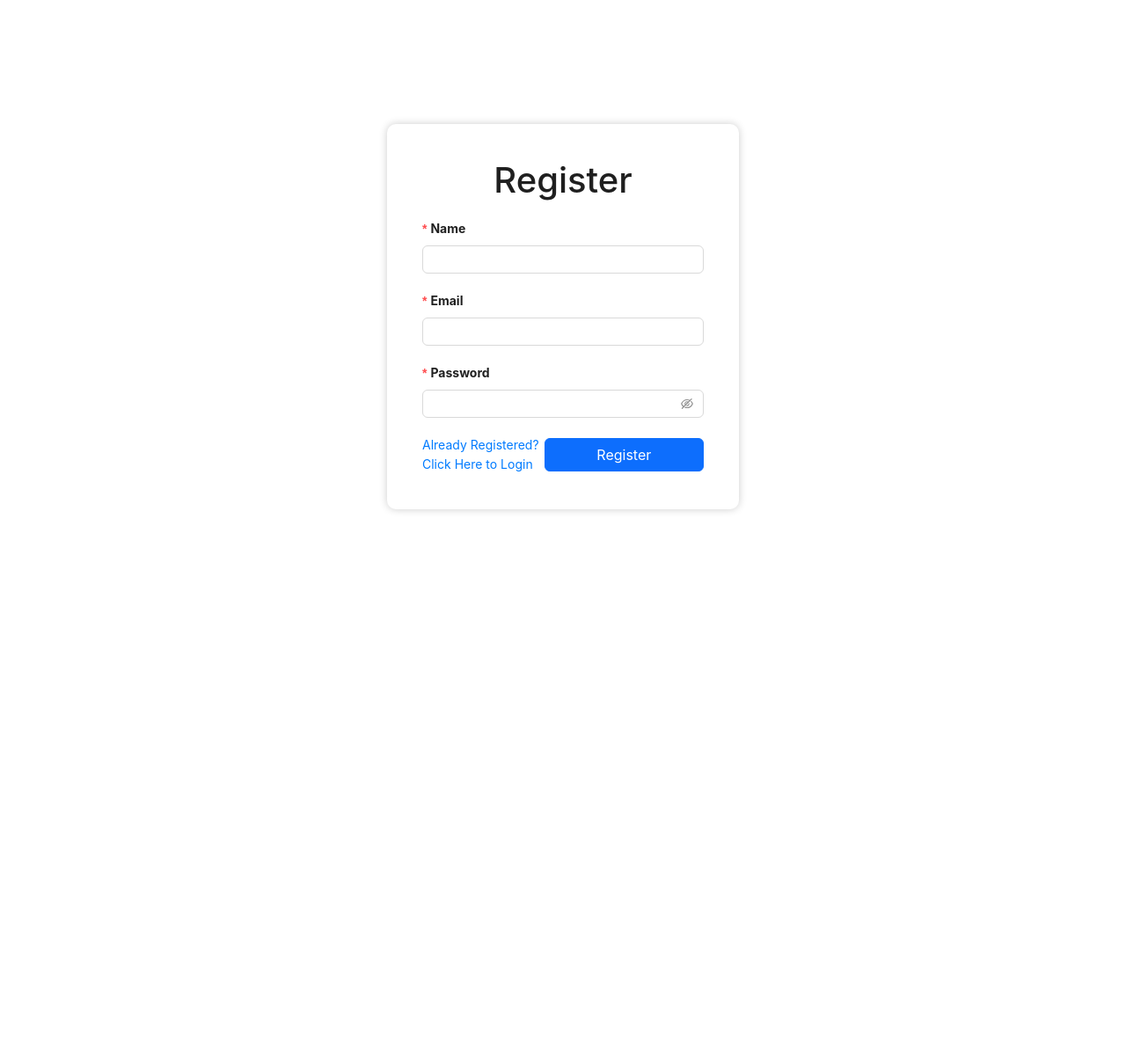
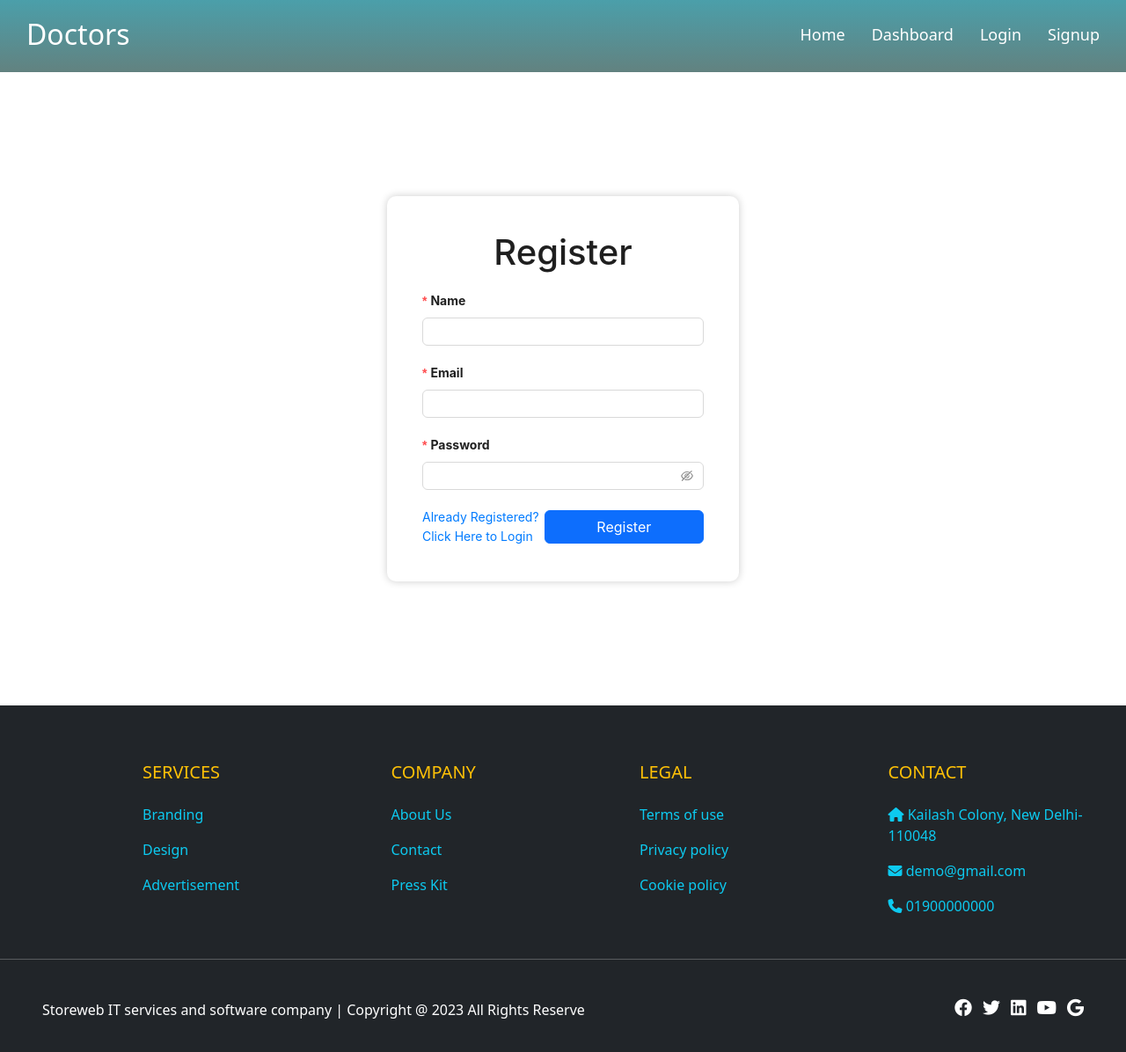
Before and after one commit to SouravKrGupta/Appointment_System, a React (Create React App) app in the folder client/: page /register in a window 1280 px wide. Shown: the top 1196 px of the page at 88% size. Before the commit the page ends 800 px from the top, so only its background shows below. Built offline with nearby package versions, Linux system fonts and the light colour scheme.

Commit message:
header & footer

```diff
--- a/client/src/App.js
+++ b/client/src/App.js
@@ -15,16 +15,17 @@ import Users from "./pages/admin/Users";
 import DoctorAppointments from "./pages/doctor/DoctorAppointments";
 import Profile from "./pages/doctor/Profile";
 import UserHomePage from "./pages/UserHomePage";
+import Footer from "./Footer/Footer";
+import Header from "./Header/Header";
 
 function App() {
   const { loading } = useSelector((state) => state.alerts);
 
-
   return (
     <>
+      <BrowserRouter>
+        <Header></Header>
 
-
-      <BrowserRouter>
         {loading ? (
           <Spinner />
         ) : (
@@ -37,11 +38,11 @@ function App() {
                 </ProtectedRoute>
               }
             />
-             <Route
+            <Route
               path="/userHome"
               element={
                 <ProtectedRoute>
-                  <UserHomePage/>
+                  <UserHomePage />
                 </ProtectedRoute>
               }
             />
@@ -85,7 +86,7 @@ function App() {
                 </ProtectedRoute>
               }
             />
-           <Route
+            <Route
               path="/appointments"
               element={
                 <ProtectedRoute>
@@ -127,6 +128,8 @@ function App() {
             />
           </Routes>
         )}
+
+        <Footer></Footer>
       </BrowserRouter>
     </>
   );
--- /dev/null
+++ b/client/src/Footer/Footer.js
@@ -0,0 +1,104 @@
+import React from "react";
+import { Link } from "react-router-dom";
+
+const Footer = () => {
+  return (
+    <footer className="bg-dark text-white pt-5">
+      <div className="pb-3">
+        <div style={{ paddingLeft: "150px" }} className="row w-100 mx-auto">
+          <div className="col-md-3 col-lg-3 col-xl-3 text-start mx-auto mt-3">
+            <h5 className="text-uppercase mb-4 text-warning">Services</h5>
+            <div className="d-flex row gap-3">
+              <Link className="text-decoration-none text-info">Branding</Link>
+              <Link className="text-decoration-none text-info">Design</Link>
+              <Link className="text-decoration-none text-info">
+                Advertisement
+              </Link>
+            </div>
+          </div>
+          <div className="col-md-3 col-lg-3 col-xl-3 mx-auto mt-3">
+            <h5 className="text-uppercase mb-4 text-warning">Company</h5>
+            <div className="d-flex row gap-3">
+              <Link className="text-decoration-none text-info">About Us</Link>
+              <Link className="text-decoration-none text-info">Contact</Link>
+              <Link className="text-decoration-none text-info">Press Kit</Link>
+            </div>
+          </div>
+          <div className="col-md-3 col-lg-3 col-xl-3 mx-auto mt-3">
+            <h5 className="text-uppercase mb-4 text-warning">Legal</h5>
+            <div className="d-flex row gap-3">
+              <Link className="text-decoration-none text-info">
+                Terms of use
+              </Link>
+              <Link className="text-decoration-none text-info">
+                Privacy policy
+              </Link>
+              <Link className="text-decoration-none text-info">
+                Cookie policy
+              </Link>
+            </div>
+          </div>
+          <div className="col-md-3 col-lg-3 col-xl-3 mx-auto mt-3">
+            <h5 className="text-uppercase mb-4 text-warning">Contact</h5>
+            <div className="text-info">
+              <p>
+                <i className="fas fa-home"></i> Kailash Colony, New Delhi-110048
+              </p>
+              <p>
+                <i className="fas fa-envelope"></i> demo@gmail.com
+              </p>
+              <p>
+                <i className="fas fa-phone"></i> 01900000000
+              </p>
+            </div>
+          </div>
+        </div>
+        <div></div>
+      </div>
+      <hr className="w-100" />
+
+      <div className="d-flex justify-content-between align-items-center p-4 px-5">
+        <div>
+          <p className="">
+            Storeweb IT services and software company | Copyright @ 2023 All
+            Rights Reserve
+          </p>
+        </div>
+        <div>
+          <ul
+            style={{ fontSize: "20px" }}
+            className="list-unstyled list-inline gap-1 d-flex"
+          >
+            <li className="list-inline-item">
+              <a href="#" className="btn-sm text-white">
+                <i className="fab fa-facebook"></i>
+              </a>
+            </li>
+            <li className="list-inline-item">
+              <a href="#" className="btn-sm text-white">
+                <i className="fab fa-twitter"></i>
+              </a>
+            </li>
+            <li className="list-inline-item">
+              <a href="#" className="btn-sm text-white">
+                <i className="fab fa-linkedin"></i>
+              </a>
+            </li>
+            <li className="list-inline-item">
+              <a href="#" className="btn-sm text-white">
+                <i className="fab fa-youtube"></i>
+              </a>
+            </li>
+            <li className="list-inline-item">
+              <a href="#" className="btn-sm text-white">
+                <i className="fab fa-google"></i>
+              </a>
+            </li>
+          </ul>
+        </div>
+      </div>
+    </footer>
+  );
+};
+
+export default Footer;
--- /dev/null
+++ b/client/src/Header/Header.css
@@ -0,0 +1,23 @@
+.navbar-navbar {
+  display: flex;
+  justify-content: space-between;
+  align-items: center;
+  background-image: linear-gradient(to top, #628280 , #4b9faa);
+  padding: 20px 30px 8px 30px;
+  color: white;
+}
+
+
+
+.nav-btn-all {
+  display: flex;
+  list-style: none;
+  gap: 30px;
+}
+
+.nav-btn-link {
+  text-decoration: none;
+  color: white;
+  font-size: 18px;
+  text-transform: capitalize;
+}
--- /dev/null
+++ b/client/src/Header/Header.js
@@ -0,0 +1,34 @@
+import React from "react";
+import "./Header.css";
+import { Link } from "react-router-dom";
+
+const Header = () => {
+  return (
+    <nav>
+      <div className="navbar-navbar">
+        <div>
+          <h2>Doctors</h2>
+        </div>
+        <div>
+          <ul className="nav-btn-all">
+            <li className="nav-btn-li">
+              <Link className="nav-btn-link" >Home</Link>
+            </li>
+            <li className="nav-btn-li">
+              <Link className="nav-btn-link" >Dashboard</Link>
+            </li>
+            <li className="nav-btn-li">
+              <Link className="nav-btn-link" >Login</Link>
+            </li>
+            <li className="nav-btn-li">
+              <Link className="nav-btn-link" >Signup</Link>
+            </li>
+
+          </ul>
+        </div>
+      </div>
+    </nav>
+  );
+};
+
+export default Header;
```
Also changed, not shown: client/src/index.css (+7 -0 lines), client/src/Footer/Footer.css (added), 1 other file (tests, documents, lock files or other folders).
